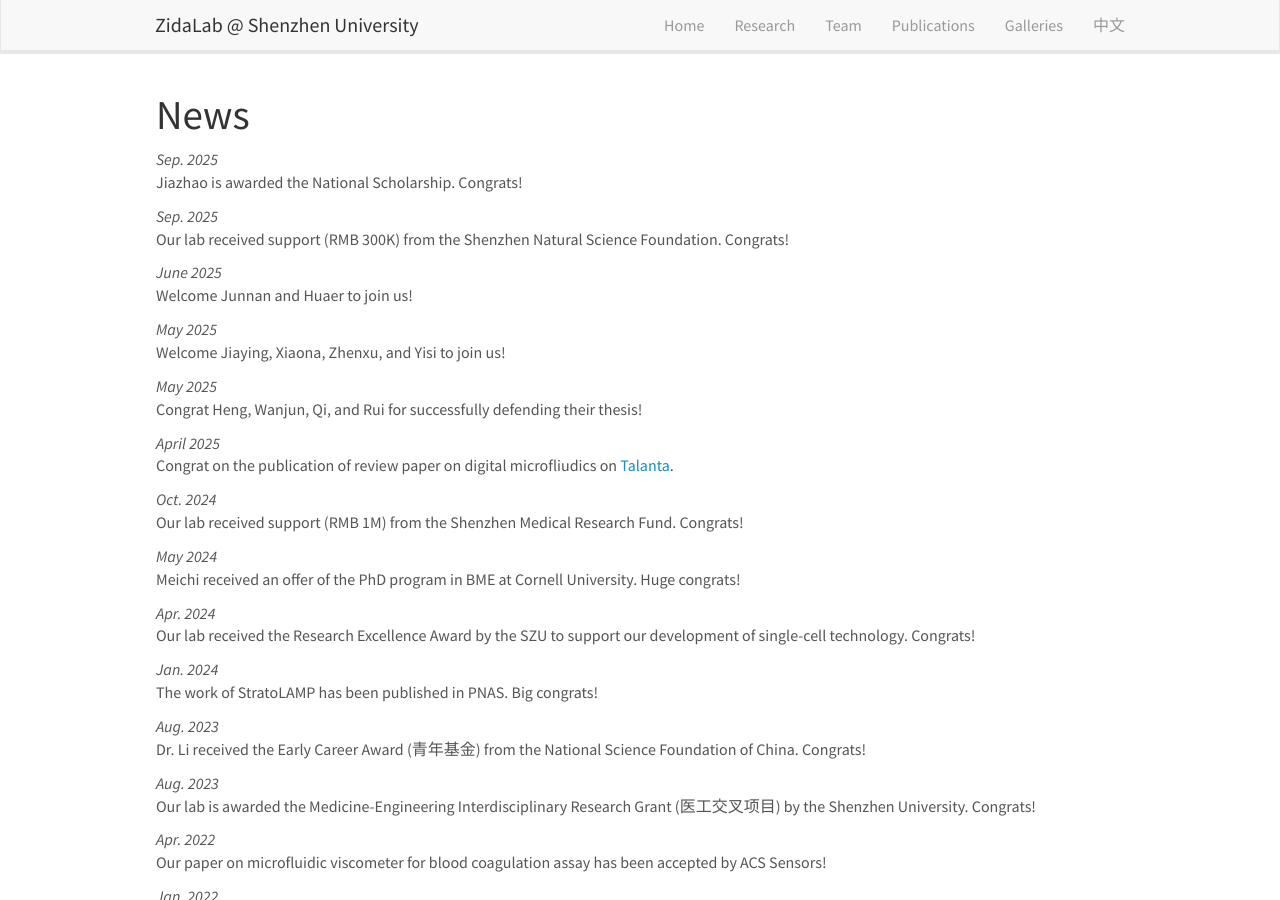
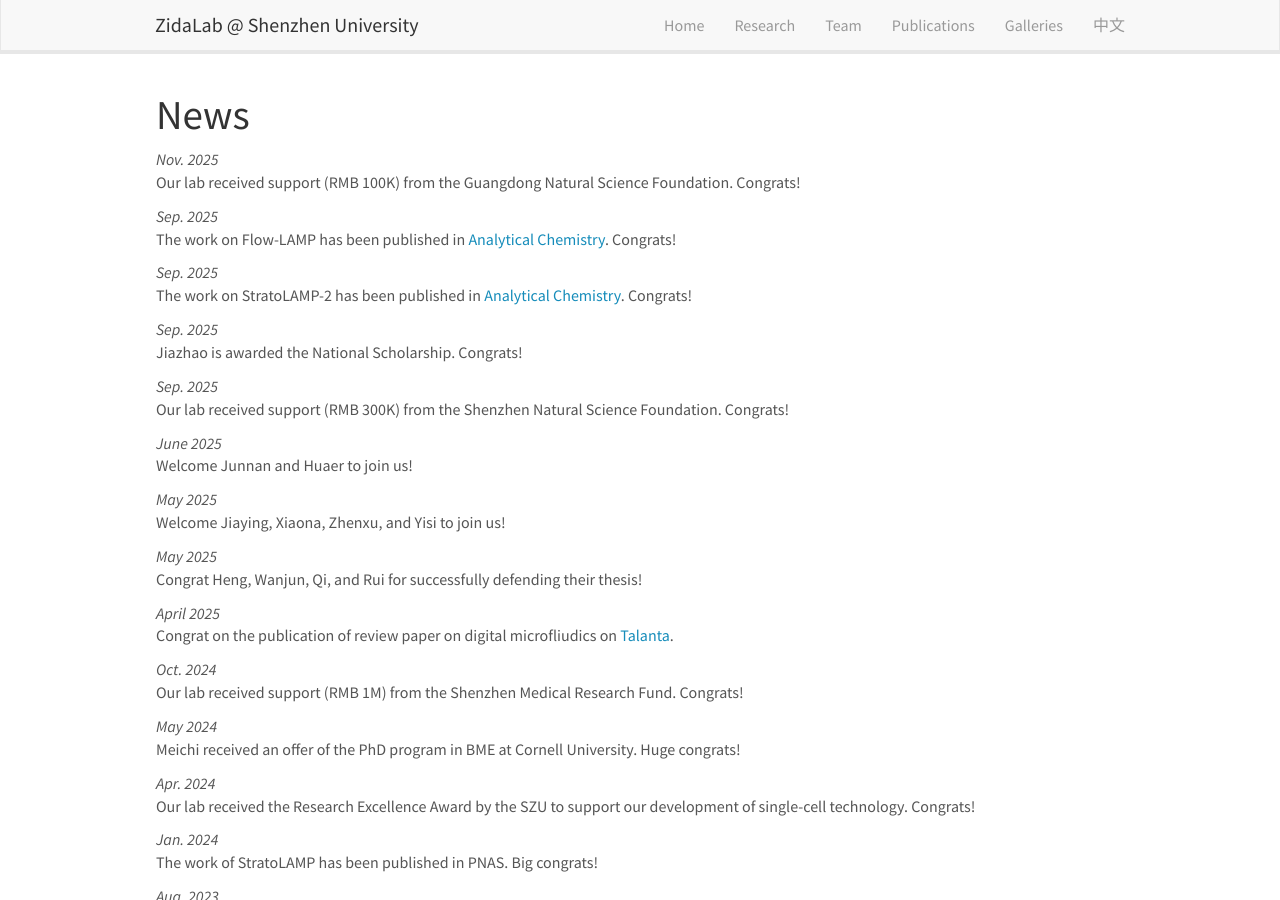
Before and after one commit to zidalab/zidalab.github.io, a Jekyll site: the page built from _pages/allnews.md, in a window 1280 px wide and 900 px high. Built offline with Jekyll 4.4.1, drawn with Linux system fonts in a browser that asks for light colours; nearby versions of some CDN libraries.

Commit message:
Update news.yml

```diff
--- a/_data/news.yml
+++ b/_data/news.yml
@@ -1,8 +1,12 @@
-# - date: Sep. 2025
-#   headline:  The work on Flow-LAMP has been published in [Analytical Chemistry](https://doi.org). Congrats!
 
-# - date: Sep. 2025
-#   headline:  The work on StratoLAMP-2 has been published in [Analytical Chemistry](https://doi.org). Congrats!
+- date: Nov. 2025
+  headline:  Our lab received support (RMB 100K) from the Guangdong Natural Science Foundation. Congrats!
+
+- date: Sep. 2025
+  headline:  The work on Flow-LAMP has been published in [Analytical Chemistry](https://doi.org/10.1021/acs.analchem.5c04768). Congrats!
+
+- date: Sep. 2025
+  headline:  The work on StratoLAMP-2 has been published in [Analytical Chemistry](https://doi.org/10.1021/acs.analchem.5c04408). Congrats!
 
 - date: Sep. 2025
   headline:  Jiazhao is awarded the National Scholarship. Congrats!
```
